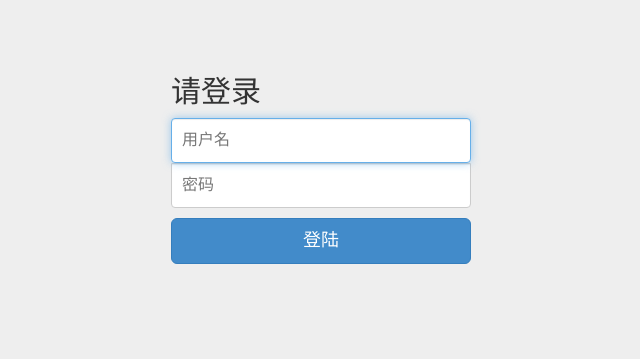
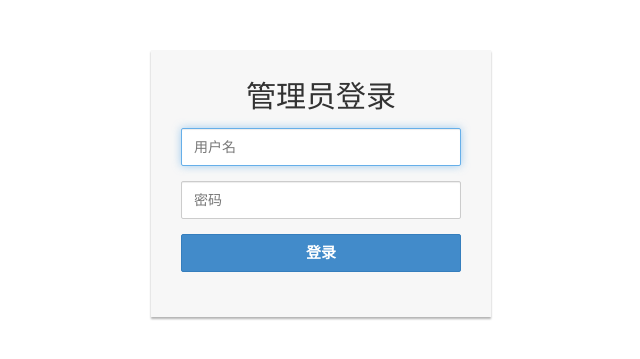
Before and after one commit to zhuorantan/Library, a Flask app: page / in a window 1280 px wide. Shown: the top 359 px of the page, without its empty margins (319-959 px from the left). Run offline with Flask 2, Linux system fonts and the light colour scheme; some libraries are stand-ins or nearby versions.

Commit message:
Add email sending capability

```diff
--- a/main.py
+++ b/main.py
@@ -2,8 +2,9 @@ from flask import Flask, jsonify, request, render_template, redirect
 from flask_login import LoginManager, login_user, logout_user, login_required, current_user
 from database import db_session, init_db, populate_data
 from tables import *
-from datetime import date, datetime
+from datetime import date, datetime, timedelta
 from sqlalchemy import or_
+# from gmail import send_email
 
 app = Flask(__name__)
 
@@ -222,6 +223,9 @@ def book_return():
         reservation.book = book
         reservation.available_date = date.today()
         book.status = BookStatus.reserved
+
+        message = '%s，\n    您好！\n    您预约的书《%s》可借了，请在%s之前到%s借书，否则预约将被取消。' % (reservation.reader.name, book.cip.book_name, (date.today() + timedelta(days=reservation.duration)).strftime('%Y年%m月%d日'), book.location)
+        send_email(reservation.reader.email, '您预约的书%s可借了' % book.name, message)
     else:
         book.status = BookStatus.available
 
--- a/static/css/signin.css
+++ /dev/null
@@ -1,43 +0,0 @@
-body {
-  padding-top: 40px;
-  padding-bottom: 40px;
-  background-color: #eee;
-}
-
-.form-signin {
-  max-width: 330px;
-  padding: 15px;
-  margin: 0 auto;
-}
-.form-signin-error {
-  color: #d43f3a;
-}
-.form-signin .form-signin-heading,
-.form-signin .checkbox {
-  margin-bottom: 10px;
-}
-.form-signin .checkbox {
-  font-weight: normal;
-}
-.form-signin .form-control {
-  position: relative;
-  height: auto;
-  -webkit-box-sizing: border-box;
-     -moz-box-sizing: border-box;
-          box-sizing: border-box;
-  padding: 10px;
-  font-size: 16px;
-}
-.form-signin .form-control:focus {
-  z-index: 2;
-}
-.form-signin input[type="email"] {
-  margin-bottom: -1px;
-  border-bottom-right-radius: 0;
-  border-bottom-left-radius: 0;
-}
-.form-signin input[type="password"] {
-  margin-bottom: 10px;
-  border-top-left-radius: 0;
-  border-top-right-radius: 0;
-}
--- a/templates/cip_books.html
+++ b/templates/cip_books.html
@@ -194,7 +194,7 @@
             $.post('book_borrow', data, function (data) {
                 $('#borrowModal{{ index }}').modal('hide');
                 if (data.success) {
-                    $table.bootstrapTable('refresh');
+                    $('#table').bootstrapTable('refresh');
                 } else {
                     $('#borrow_failure_alert').fadeTo(2000, 500).slideUp(500, function(){
                         $('#borrow_failure_alert').slideUp(500);
--- a/templates/login.html
+++ b/templates/login.html
@@ -5,10 +5,36 @@
     <meta charset="utf-8">
     <meta http-equiv="X-UA-Compatible" content="IE=edge">
     <meta name="viewport" content="width=device-width, initial-scale=1">
-    <title>登陆 - 图书管理系统</title>
+    <title>登录 - 图书管理系统</title>
 
     <link rel="stylesheet" href="{{ url_for('static', filename='css/bootstrap.min.css') }}">
-    <link rel="stylesheet" href="{{ url_for('static', filename='css/signin.css') }}">
+
+    <style type="text/css">
+	.login-form {
+		width: 340px;
+    	margin: 50px auto;
+	}
+    .login-form form {
+    	margin-bottom: 15px;
+        background: #f7f7f7;
+        box-shadow: 0px 2px 2px rgba(0, 0, 0, 0.3);
+        padding: 30px;
+    }
+    .login-form h2 {
+        margin: 0 0 15px;
+    }
+    .form-control, .btn {
+        min-height: 38px;
+        border-radius: 2px;
+    }
+    .btn {
+        font-size: 15px;
+        font-weight: bold;
+    }
+    .form-signin-error {
+        color: #d43f3a;
+    }
+    </style>
 
     <!-- HTML5 shim and Respond.js for IE8 support of HTML5 elements and media queries -->
     <!-- WARNING: Respond.js doesn't work if you view the page via file:// -->
@@ -19,18 +45,22 @@
 </head>
 
 <body>
-<div class="container">
+<div class="login-form">
 
-    <form class="form-signin" action="/" method="post">
-        <h2 class="form-signin-heading">请登录</h2>
+    <form action="/" method="post">
+        <h2 class="text-center">管理员登录</h2>
         {% if error %}
-        <h3 class="form-signin-error">{{ error }}</h3>
+        <h5 class="text-center form-signin-error">{{ error }}</h5>
         {% endif %}
-        <label for="inputUsername" class="sr-only">用户名</label>
-        <input type="text" id="inputUsername" class="form-control" name="user_id" {% if user_id %} value="{{ user_id }}" {% endif %} placeholder="用户名" required autofocus>
-        <label for="inputPassword" class="sr-only">密码</label>
-        <input type="password" id="inputPassword" class="form-control" name="password" {% if password %} value="{{ password }}" {% endif %} placeholder="密码" required>
-        <button class="btn btn-lg btn-primary btn-block" type="submit">登陆</button>
+        <div class="form-group">
+            <input type="text" class="form-control" name="user_id" {% if user_id %} value="{{ user_id }}" {% endif %} placeholder="用户名" required="required" autofocus>
+        </div>
+        <div class="form-group">
+            <input type="password" class="form-control" name="password" {% if password %} value="{{ password }}" {% endif %} placeholder="密码" required="required">
+        </div>
+        <div class="form-group">
+            <button type="submit" class="btn btn-primary btn-block">登录</button>
+        </div>
     </form>
 
 </div> <!-- /container -->
```
Also changed, not shown: gmail.py (added, +62 -0 lines).
